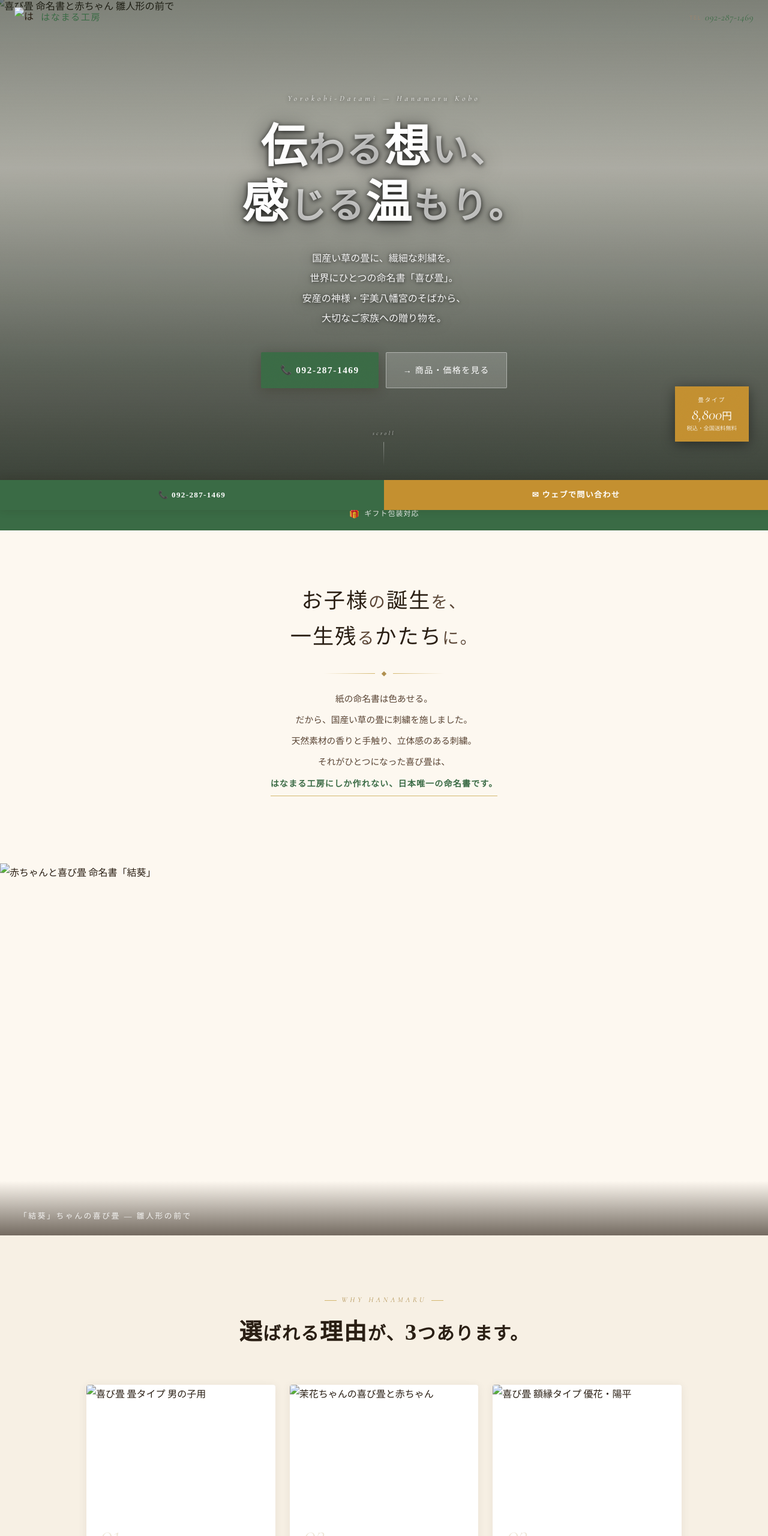
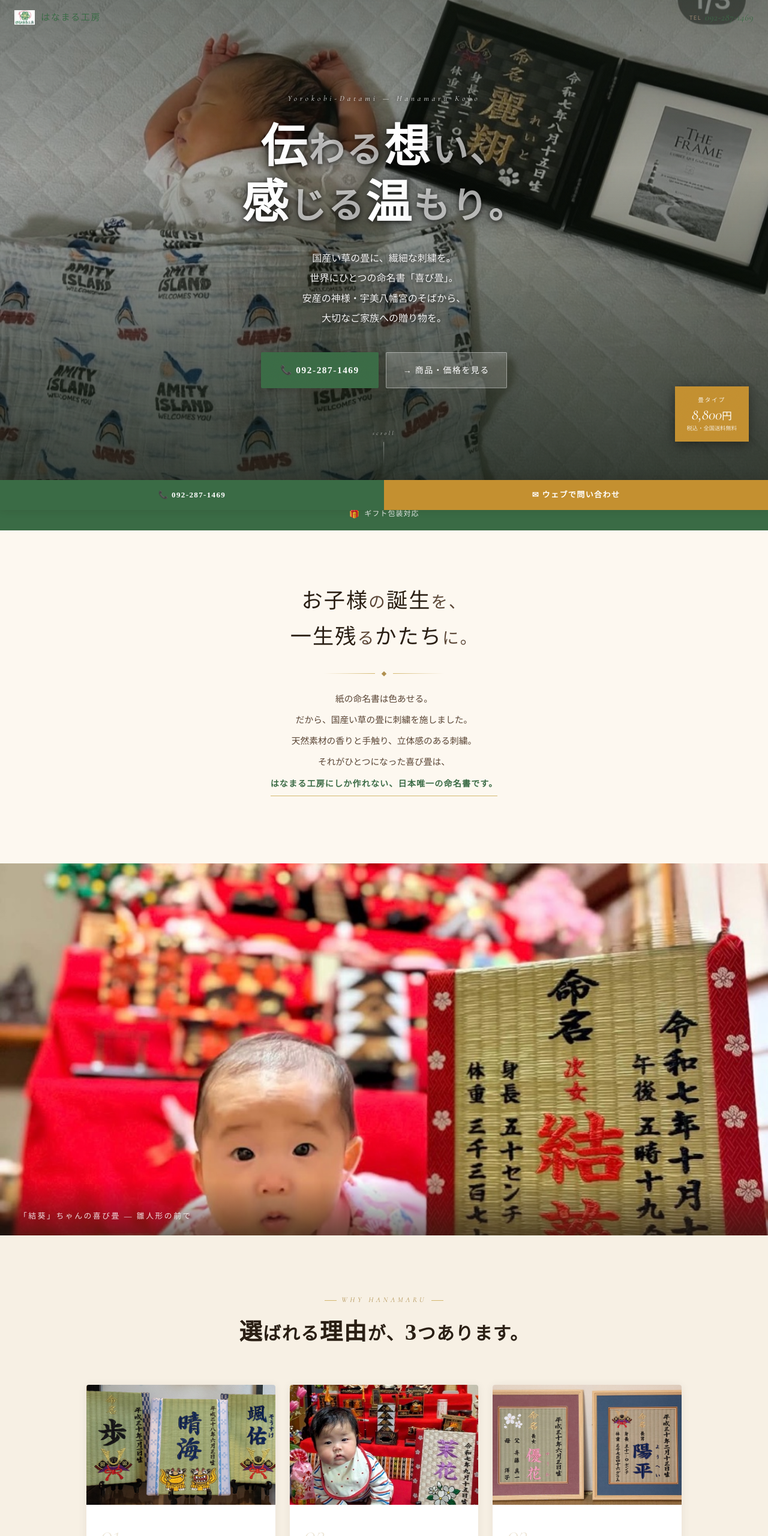
Before and after one commit to fukuoka-connect/hanamaru, a plain HTML site: page index.html in a window 1280 px wide. Shown: the top 2560 px of the page at 60% size. Drawn offline with Linux system fonts and the light colour scheme; a web font is replaced by a local one.

Commit message:
Update index.html

```diff
--- a/index.html
+++ b/index.html
@@ -698,7 +698,7 @@ footer {
 <!-- NAV -->
 <nav id="nav">
   <div class="nav-logo">
-    <img class="nav-logo-img" src="images/IMG_1050.jpeg" alt="はなまる工房ロゴ">
+    <img class="nav-logo-img" src="IMG_1050.jpeg" alt="はなまる工房ロゴ">
     <span class="nav-logo-nm">はなまる工房</span>
   </div>
   <a href="tel:0922871469" class="nav-tel">
@@ -711,7 +711,7 @@ footer {
 <!-- HERO -->
 <section id="hero">
   <div class="hero-bg">
-    <img src="images/IMG_1052.jpeg" alt="喜び畳 命名書と赤ちゃん 雛人形の前で">
+    <img src="IMG_1052.jpeg" alt="喜び畳 命名書と赤ちゃん 雛人形の前で">
   </div>
   <div class="hero-overlay"></div>
   <div class="hero-light"></div>
@@ -780,7 +780,7 @@ footer {
 
 <!-- フル写真 -->
 <div class="photo-full rv">
-  <img src="images/IMG_1049.jpeg" alt="赤ちゃんと喜び畳 命名書「結葵」">
+  <img src="IMG_1049.jpeg" alt="赤ちゃんと喜び畳 命名書「結葵」">
   <div class="photo-caption">「結葵」ちゃんの喜び畳 — 雛人形の前で</div>
 </div>
 
@@ -796,7 +796,7 @@ footer {
     <div class="reasons-cards">
       <div class="r-card rv">
         <div class="r-card-img">
-          <img src="images/IMG_1043.jpeg" alt="喜び畳 畳タイプ 男の子用">
+          <img src="IMG_1043.jpeg" alt="喜び畳 畳タイプ 男の子用">
         </div>
         <div class="r-card-body">
           <div class="r-num">01</div>
@@ -808,7 +808,7 @@ footer {
 
       <div class="r-card rv d1">
         <div class="r-card-img">
-          <img src="images/IMG_1046.jpeg" alt="茉花ちゃんの喜び畳と赤ちゃん">
+          <img src="IMG_1046.jpeg" alt="茉花ちゃんの喜び畳と赤ちゃん">
         </div>
         <div class="r-card-body">
           <div class="r-num">02</div>
@@ -820,7 +820,7 @@ footer {
 
       <div class="r-card rv d2">
         <div class="r-card-img">
-          <img src="images/IMG_1044.jpeg" alt="喜び畳 額縁タイプ 優花・陽平">
+          <img src="IMG_1044.jpeg" alt="喜び畳 額縁タイプ 優花・陽平">
         </div>
         <div class="r-card-body">
           <div class="r-num">03</div>
@@ -849,7 +849,7 @@ footer {
       <div class="prod-card rv">
         <div class="prod-card-img">
           <span class="prod-card-tag">人気 No.1</span>
-          <img src="images/IMG_1047.jpeg" alt="喜び畳 命名書 茉花ちゃん 畳タイプ">
+          <img src="IMG_1047.jpeg" alt="喜び畳 命名書 茉花ちゃん 畳タイプ">
         </div>
         <div class="prod-card-body">
           <p class="prod-card-en">Yorokobi-Datami / Meimeisho</p>
@@ -877,7 +877,7 @@ footer {
       <div class="prod-card rv">
         <div class="prod-card-img">
           <span class="prod-card-tag">高級感・飾りやすい</span>
-          <img src="images/IMG_1044.jpeg" alt="喜び畳 額縁タイプ 優花・陽平">
+          <img src="IMG_1044.jpeg" alt="喜び畳 額縁タイプ 優花・陽平">
         </div>
         <div class="prod-card-body">
           <p class="prod-card-en">Frame Type</p>
@@ -905,7 +905,7 @@ footer {
       <div class="prod-card rv">
         <div class="prod-card-img">
           <span class="prod-card-tag">還暦・開店・記念に</span>
-          <img src="images/IMG_1045.jpeg" alt="はなまる工房 祝い畳 メッセージ刺繍">
+          <img src="IMG_1045.jpeg" alt="はなまる工房 祝い畳 メッセージ刺繍">
         </div>
         <div class="prod-card-body">
           <p class="prod-card-en">Iwai-Datami / Custom Order</p>
@@ -945,7 +945,7 @@ footer {
     <div class="voice-masonry">
       <div class="v-card rv">
         <div class="v-card-img">
-          <img src="images/IMG_1049.jpeg" alt="結葵ちゃんと喜び畳">
+          <img src="IMG_1049.jpeg" alt="結葵ちゃんと喜び畳">
         </div>
         <div class="v-card-body">
           <div class="v-stars">★★★★★</div>
@@ -959,7 +959,7 @@ footer {
 
       <div class="v-card rv d1">
         <div class="v-card-img">
-          <img src="images/IMG_1046.jpeg" alt="茉花ちゃんと喜び畳">
+          <img src="IMG_1046.jpeg" alt="茉花ちゃんと喜び畳">
         </div>
         <div class="v-card-body">
           <div class="v-stars">★★★★★</div>
@@ -973,7 +973,7 @@ footer {
 
       <div class="v-card rv d2">
         <div class="v-card-img">
-          <img src="images/IMG_1048.jpeg" alt="雛人形と赤ちゃんと喜び畳">
+          <img src="IMG_1048.jpeg" alt="雛人形と赤ちゃんと喜び畳">
         </div>
         <div class="v-card-body">
           <div class="v-stars">★★★★★</div>
@@ -1103,7 +1103,7 @@ footer {
 <!-- CTA -->
 <section id="cta">
   <div class="cta-photo">
-    <img src="images/IMG_1048.jpeg" alt="喜び畳と家族の笑顔">
+    <img src="IMG_1048.jpeg" alt="喜び畳と家族の笑顔">
     <div style="position:absolute;inset:0;background:rgba(42,31,20,.58);"></div>
   </div>
   <div class="cta-body rv">
@@ -1128,7 +1128,7 @@ footer {
 <!-- FOOTER -->
 <footer>
   <div class="ft-logo-row">
-    <img class="ft-logo-img" src="images/IMG_1050.jpeg" alt="ロゴ">
+    <img class="ft-logo-img" src="IMG_1050.jpeg" alt="ロゴ">
     <span class="ft-logo-nm">はなまる工房</span>
   </div>
   <div class="ft-line"></div>
```
